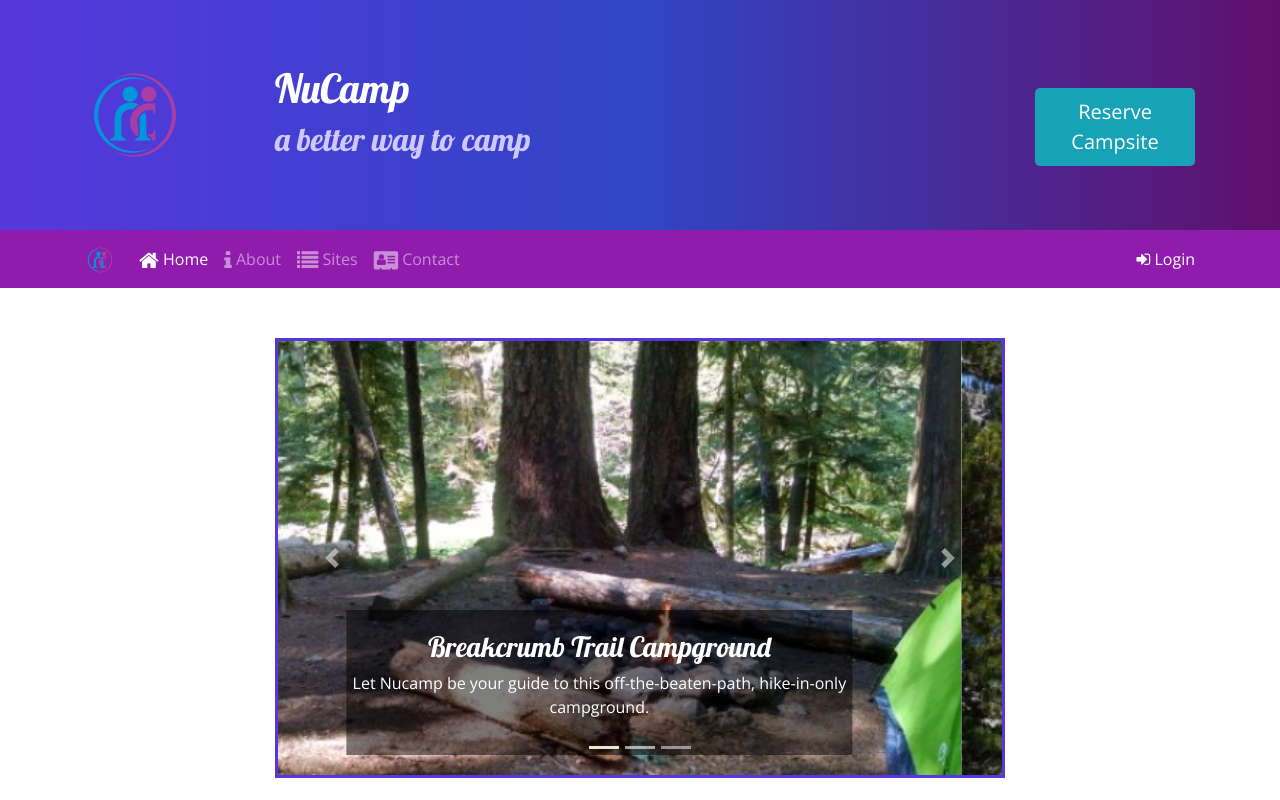
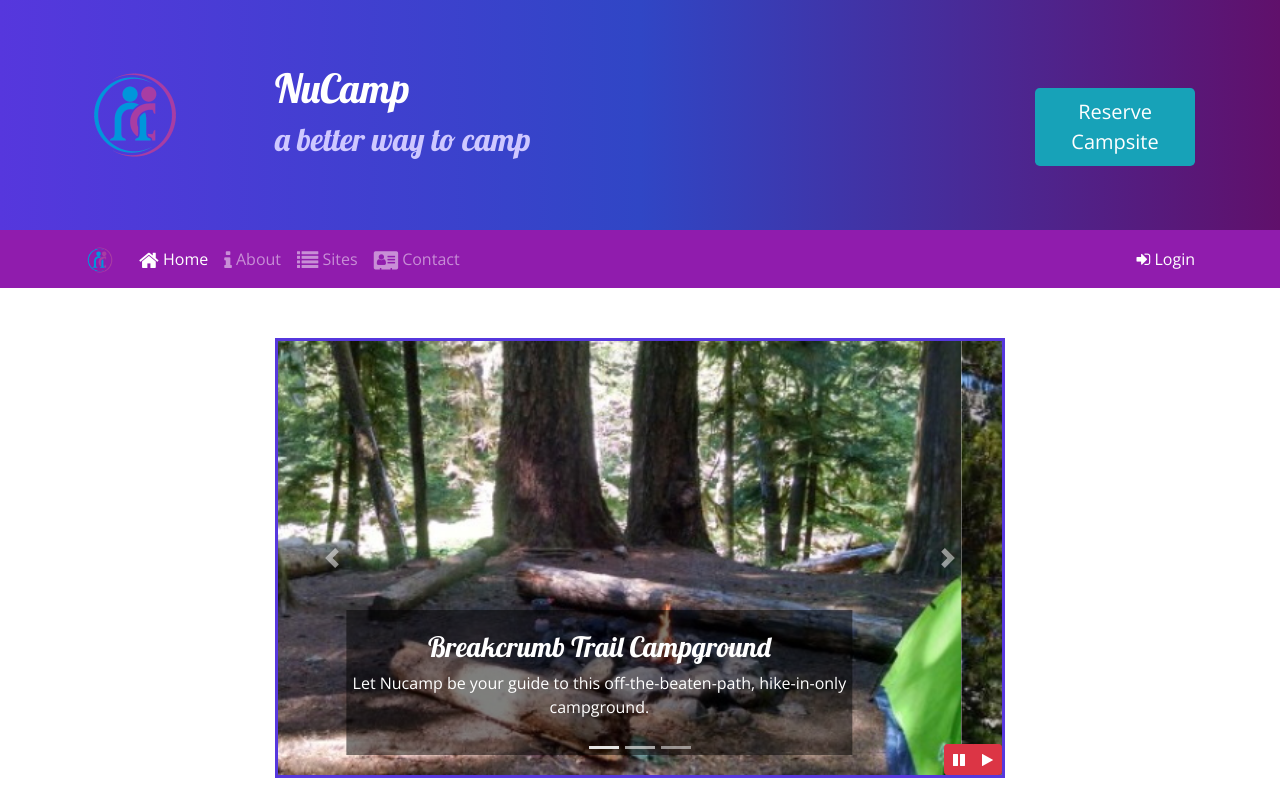
Before and after one commit to hhuff22/Camping, a website: page index.html in a window 1280 px wide. Shown: the top 800 px of the page. Drawn offline with nearby package versions, Linux system fonts and the light colour scheme.

Commit message:
Add controls to carousel

```diff
--- a/CSS/styles.css
+++ b/CSS/styles.css
@@ -48,3 +48,10 @@ a, a:hover {
   .carousel {
       border: solid #5637DD;
   }
+
+  #carouselButton {
+      position: absolute;
+      right: 0;
+      bottom: 0;
+      z-index: 100;
+  }
--- a/index.html
+++ b/index.html
@@ -205,6 +205,14 @@
                         <span class="carousel-control-next-icon"></span>
                         <span class="sr-only">Next</span>
                     </a>
+                    <div class="btn-group" id="carouselButton">
+                        <button class="btn btn-danger btn-sm" id="carouselPause">
+                            <i class="fa fa-pause"></i>
+                        </button>
+                        <button class="btn btn-danger btn-sm" id="carouselPlay">
+                            <i class="fa fa-play"></i>
+                        </button>
+                    </div>
                 </div>
             </div>
         </div>
@@ -302,6 +310,18 @@
     <script src="node_modules/popper.js/dist/umd/popper.min.js"></script>
     <script src="node_modules/bootstrap/dist/js/bootstrap.min.js"></script>
 
+    <script>
+        $(function() {
+            $(".carousel").carousel( { interval: 2000, pause: "false"} );
+            $("#carouselPause").click(function(){
+                $(".carousel").carousel("pause");
+            });
+            $("#carouselPlay").click(function(){
+                $(".carousel").carousel("cycle");
+            })
+        });
+    </script>
+
 </body>
 
 </html>
```
